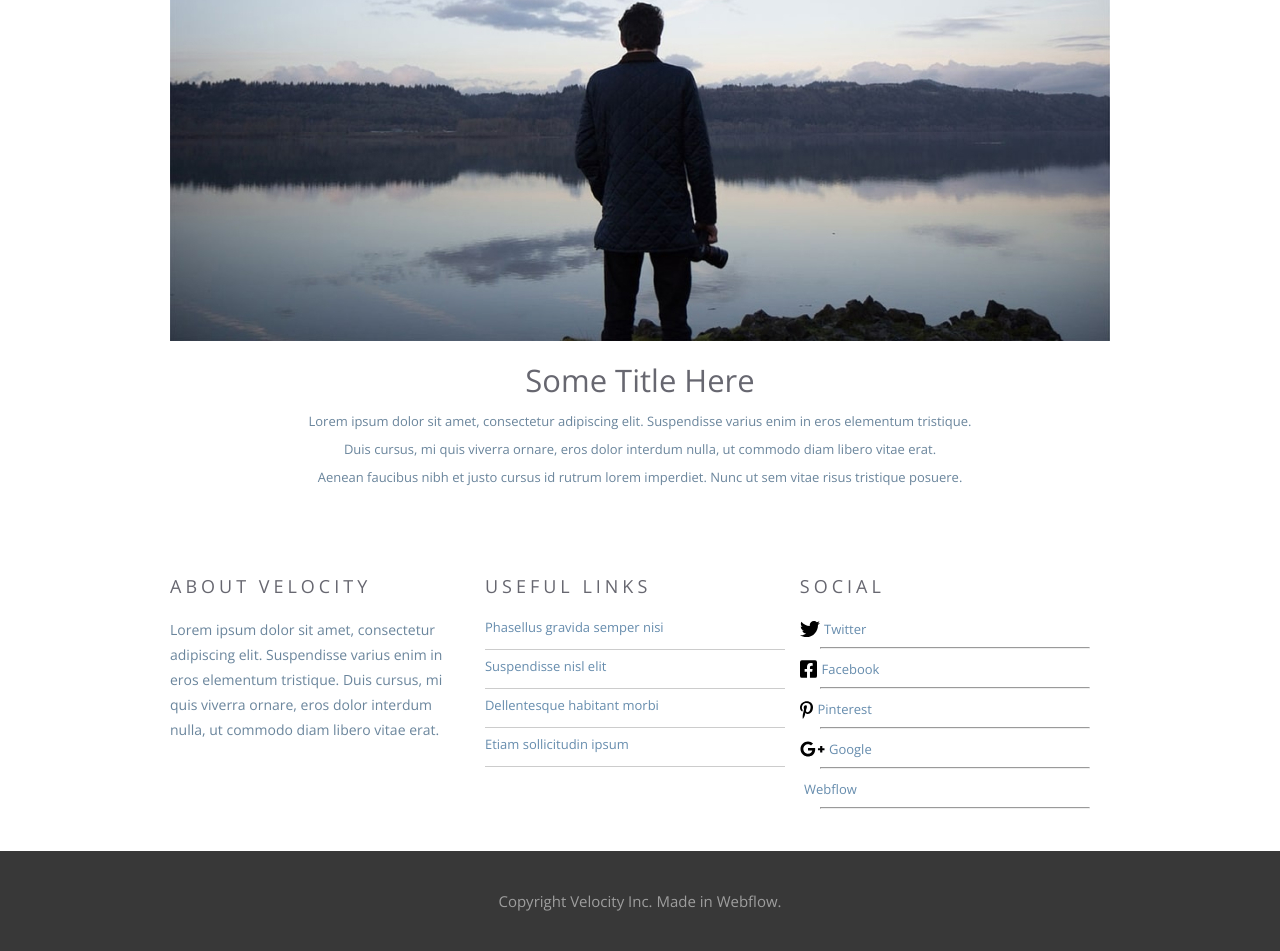
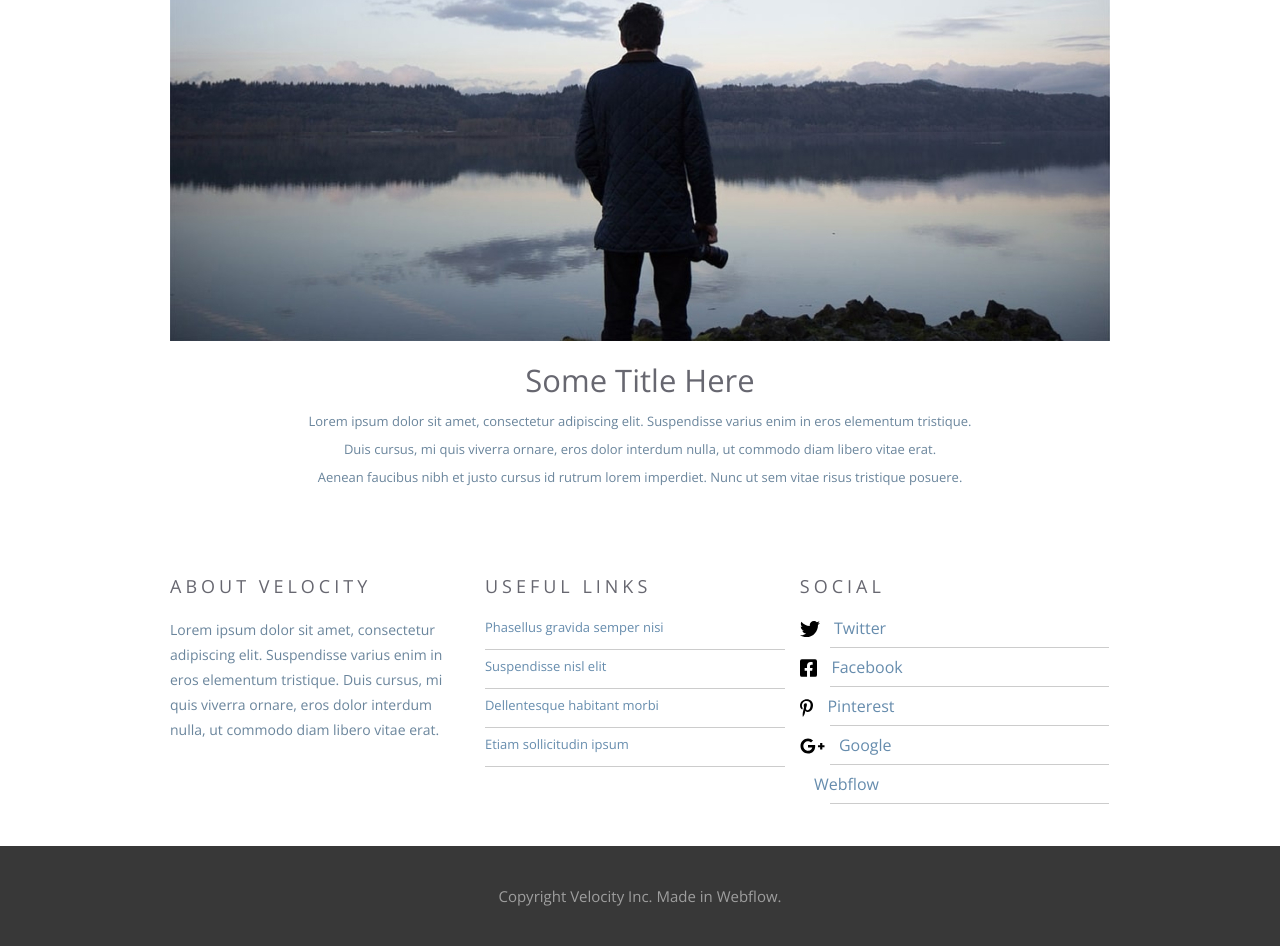
Before and after one commit to ruslan9090/Velocity, a plain HTML site: page index.html in a window 1280 px wide. Shown: the part 2801-3752 px from the top of the page. Drawn offline with nearby package versions, Linux system fonts and the light colour scheme.

Commit message:
Update style.css

```diff
--- a/css/style.css
+++ b/css/style.css
@@ -1,5 +1,4 @@
 @import url('https://fonts.googleapis.com/css2?family=Open+Sans&display=swap');
-
 
 
 body {
@@ -94,12 +93,10 @@ p {
     background: url(../images/fon.jpg) center no-repeat;
     -webkit-background-size: cover;
     background-size: cover;
-
 }
 
 .intro__inner {
     width: 100%;
-    /* max-width: 529px; */
     margin: 0 auto;
 
     text-align: center;
@@ -131,7 +128,6 @@ p {
     text-align: center;
 
     transition: background .1s linear;
-
 }
 
 .btn:hover {
@@ -204,7 +200,6 @@ p {
 }
 
 .section__title--text {
-
     margin-bottom: 14px;
 
     font-weight: 400;
@@ -215,7 +210,6 @@ p {
 }
 
 .section__text {
-
     font-size: 14px;
     font-weight: 400;
     font-family: 'Open Sans', sans-serif;
@@ -260,7 +254,6 @@ p {
     text-align: center;
 }
 
-
 .blog {
     display: flex;
     flex-wrap: wrap;
@@ -297,7 +290,6 @@ p {
     letter-spacing: 7px;
     text-transform: uppercase;
     color: #FFFFFF;
-
 }
 
 .blog__text {
@@ -310,13 +302,6 @@ p {
     line-height: 25px;
     color: #FFFFFF;
 }
-
-
-/* .reviews {
-    display: flex;
-    justify-content: center;
-    margin-bottom: 52px;
-} */
 
 .reviews__btn--inner {
     display: flex;
@@ -375,7 +360,6 @@ p {
     background: #2E80B6;
 }
 
-
 .footer {
     padding: 0 15px;
 }
@@ -421,18 +405,17 @@ p {
     font-family:'Open Sans', sans-serif;
     font-weight: 400;
 
+    width: 300px;
     line-height: 20px;
     color: #668CAD;
 
     border-bottom: 1px solid #ccc;
-
-    width: 300px;
 }
 
 .footer__social {
     display: flex;
+    flex-wrap: wrap;
     flex-direction: column;
-    flex-wrap: wrap;
 
     padding-bottom: 34px;
 }
@@ -445,16 +428,17 @@ p {
     vertical-align: text-bottom;
 }
 
-hr {
-    color: #eee;
+.footer__soc--name {
+    margin-left: 10px;
+
+    font-family:'Open Sans', sans-serif;
+    font-weight: 400;
+    line-height: 20px;
+    color:#668CAD;
 }
 
-.footer__soc--name {
-    font-size: 13px;
-    font-family:'Open Sans', sans-serif;
-    font-weight: 400;
-
-    color: #668CAD;
+hr {
+    width:90%;border:0;margin-left:30px;background:#ccc;height:1px;
 }
 
 .copyright {
```
